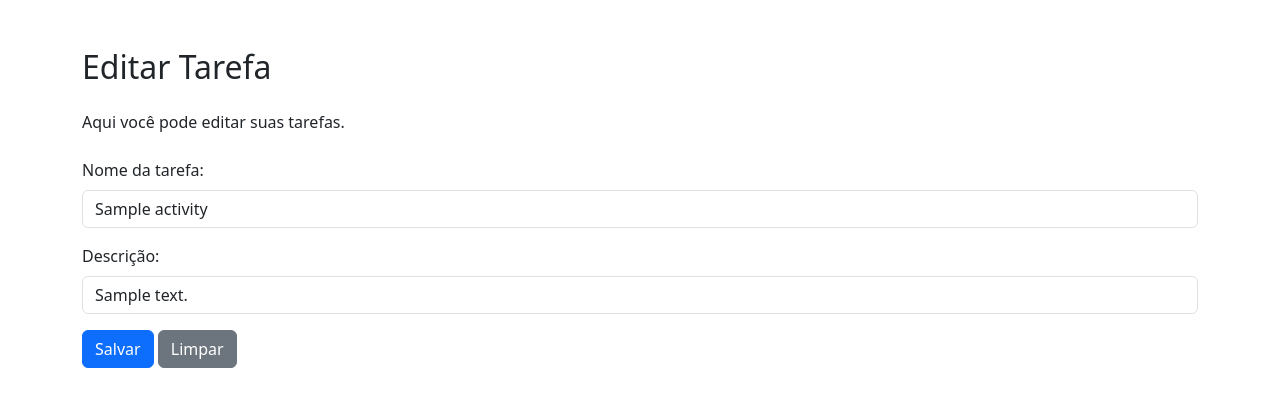
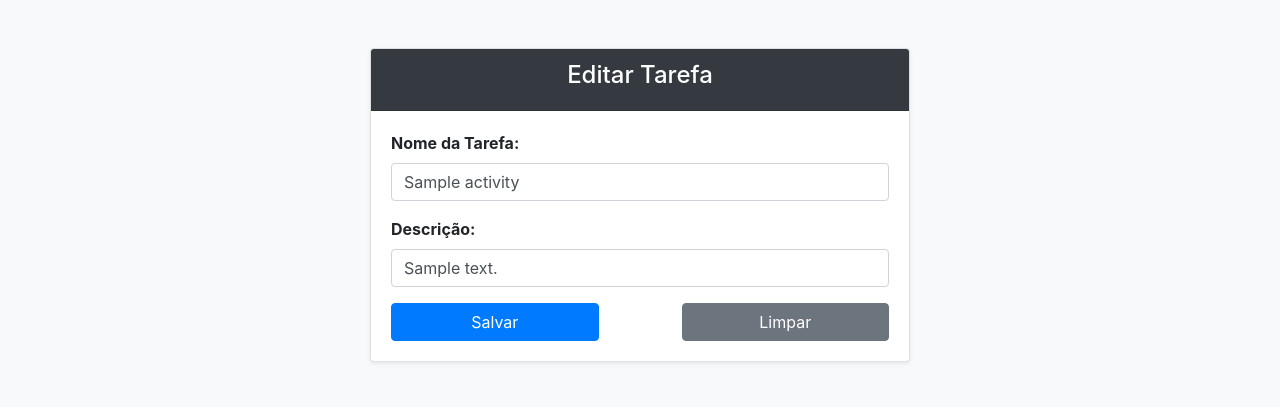
Before and after one commit to silva-luiz/to-do-app, a PHP site: page /alterar_formulario.php?id=1 in a window 1280 px wide. Shown: the top 407 px of the page. Run offline with PHP 8.4, Linux system fonts and the light colour scheme; tables that the repository leaves empty or names only in its code hold one stand-in row (values such as "Sample post").

Commit message:
Validations on form changes, new tasks and layout.

```diff
--- a/bd/to-do-app/alterar_formulario.php
+++ b/bd/to-do-app/alterar_formulario.php
@@ -2,13 +2,23 @@
 <html>
 
 <head>
-    <title>TO-DO APP</title>
-    <link href="https://cdn.jsdelivr.net/npm/bootstrap@5.3.3/dist/css/bootstrap.min.css" rel="stylesheet"
-        integrity="sha384-QWTKZyjpPEjISv5WaRU9OFeRpok6YctnYmDr5pNlyT2bRjXh0JMhjY6hW+ALEwIH" crossorigin="anonymous">
+    <title>TO-DO APP - Editar Tarefa</title>
+    <meta charset="utf-8">
+    <meta name="viewport" content="width=device-width, initial-scale=1">
+    <link rel="stylesheet" href="https://cdn.jsdelivr.net/npm/bootstrap@4.3.1/dist/css/bootstrap.min.css"
+        integrity="sha384-ggOyR0iXCbMQv3Xipma34MD+dH/1fQ784/j6cY/iJTQUOhcWr7x9JvoRxT2MZw1T" crossorigin="anonymous">
 </head>
 
-<body class="container mt-5">
+<body class="bg-light">
 
+    <div class="container mt-5">
+        <div class="row justify-content-center">
+            <div class="col-lg-6">
+                <div class="card shadow-sm">
+                    <div class="card-header text-center bg-dark text-white">
+                        <h4>Editar Tarefa</h4>
+                    </div>
+                    <div class="card-body">
                         <?php
                         $id = $_GET['id'];
 
@@ -30,26 +40,30 @@
                         }
                         ?>
 
-    <h2 class="mb-4">Editar Tarefa</h2>
-    <p class="mb-4">Aqui você pode editar suas tarefas.</p>
-
                         <form method="POST" action="alterar_processamento.php">
                             <input type="hidden" name="id" value="<?php echo $id; ?>" />
 
                             <div class="mb-3">
-            <label for="title" class="form-label">Nome da tarefa:</label>
+                                <label for="title" class="form-label font-weight-bold">Nome da Tarefa:</label>
                                 <input type="text" id="title" name="title" class="form-control" value="<?php echo $title; ?>" required>
                             </div>
 
                             <div class="mb-3">
-            <label for="description" class="form-label">Descrição:</label>
+                                <label for="description" class="form-label font-weight-bold">Descrição:</label>
                                 <input type="text" id="description" name="description" class="form-control"
                                     value="<?php echo $description; ?>" required>
                             </div>
 
-        <button type="submit" class="btn btn-primary">Salvar</button>
-        <button type="reset" class="btn btn-secondary">Limpar</button>
+                            <div class="d-flex justify-content-between">
+        <button type="submit" class="btn btn-primary col-5">Salvar</button>
+        <button type="reset" class="btn btn-secondary col-5">Limpar</button>
+    </div>
                         </form>
+                    </div>
+                </div>
+            </div>
+        </div>
+    </div>
 
 </body>
 
--- a/bd/to-do-app/novo_formulario.php
+++ b/bd/to-do-app/novo_formulario.php
@@ -29,17 +29,17 @@
                     <div class="card-body">
                         <form id="taskForm">
                             <div class="form-group">
-                                <label for="title">Nome da Tarefa</label>
+                                <label for="title" class="font-weight-bold">Nome da Tarefa</label>
                                 <input type="text" class="form-control" id="title" name="title"
                                     placeholder="Digite o nome da tarefa" required>
                             </div>
                             <div class="form-group">
-                                <label for="description">Descrição</label>
+                                <label for="description" class="font-weight-bold">Descrição</label>
                                 <input type="text" class="form-control" id="description" name="description"
                                     placeholder="Digite a descrição" required>
                             </div>
                             <div class="form-group">
-                                <label for="enddate">Data de Conclusão</label>
+                                <label for="enddate" class="font-weight-bold">Data de Conclusão</label>
                                 <input type="date" class="form-control" id="enddate" name="enddate" required>
                             </div>
                             <button type="button" id="cadastrar" class="btn btn-success btn-block">Cadastrar</button>
```
Also changed, not shown: bd/to-do-app/index.php (+3 -4 lines), bd/to-do-app/novo_processamento.php (+10 -8 lines). Lines whose indentation alone changed are shown as unchanged.
